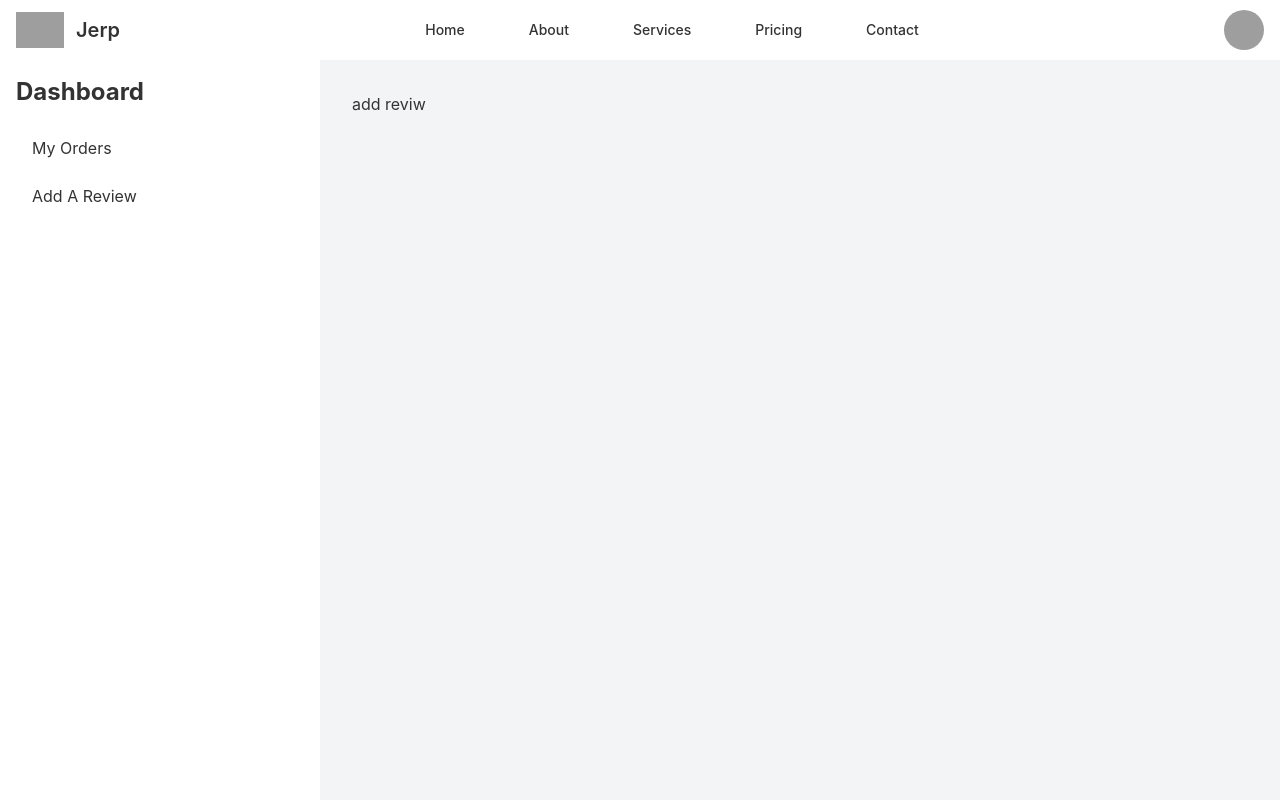
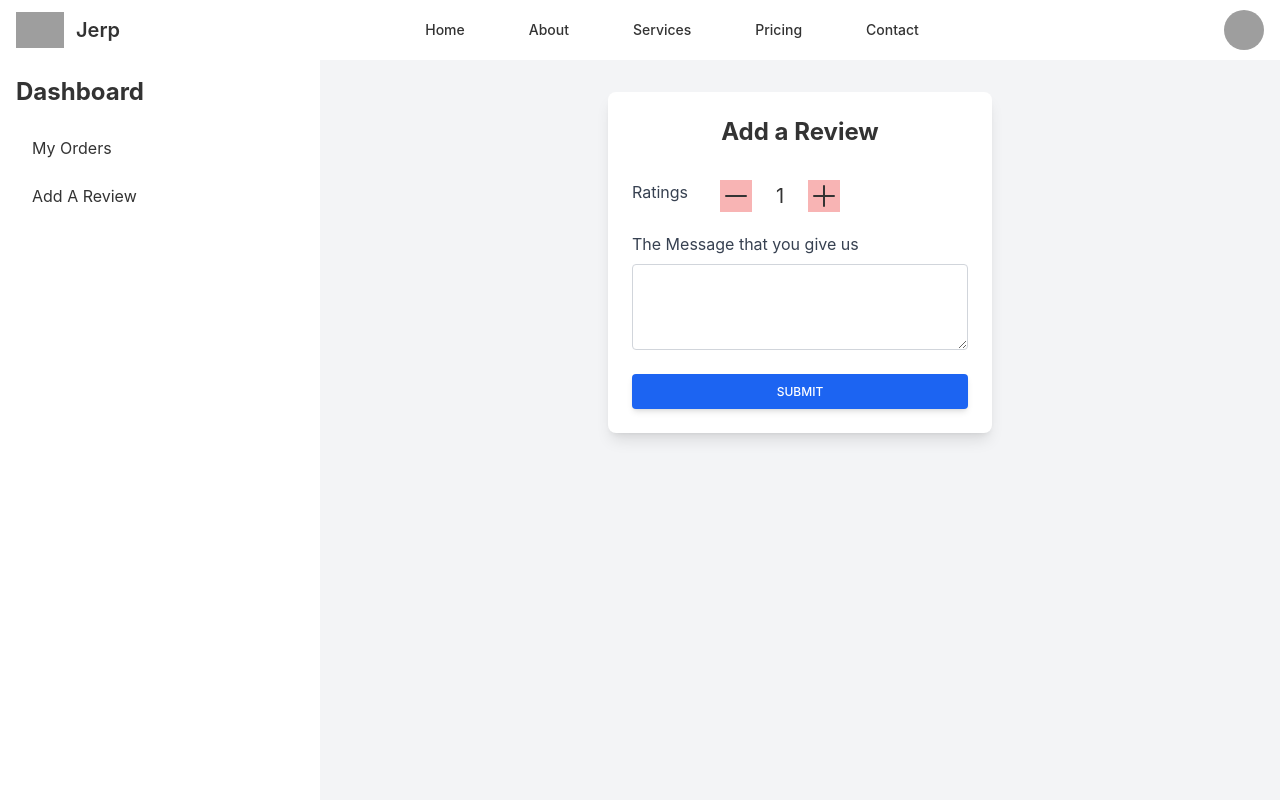
Before and after one commit to osama2kabdullah/jerp-client-side, a React (Create React App) app: page /dashboard/addreview in a window 1280 px wide. Shown: the top 800 px of the page. Built offline with nearby package versions, Linux system fonts and the light colour scheme; no server answers; sample sign-in values are in the browser's storage; grey boxes are pictures that could not be loaded.

Commit message:
upload review

```diff
--- a/src/pages/dashboard/AddReview.js
+++ b/src/pages/dashboard/AddReview.js
@@ -1,11 +1,112 @@
-import React from 'react';
+import React, { useState } from "react";
 
 const AddReview = () => {
-    return (
-        <div>
-            add reviw
+    const [ratings, setRatings] = useState(1);
+    const handleReviewSubmit = e => {
+        e.preventDefault();
+        const doc = {rating: e.target.ratings.value, reviwMessage: e.target.reviewText.value};
+        if(doc.reviwMessage){
+            fetch('http://localhost:5000/addreview', {
+                method: 'POST',
+                headers: {
+                    authorization: `Bearer ${localStorage.getItem('access_token')}`,
+                    'content-type':'application/json'
+                },
+                body: JSON.stringify(doc)
+            })
+            .then(res=>res.json())
+            .then(data=>{
+                console.log(data);
+            })
+        }
+    }
+  return (
+    <div class="block p-6 mx-auto rounded-lg shadow-lg bg-white max-w-sm">
+      <h1 className="text-center text-2xl font-bold mb-8">Add a Review</h1>
+      <form onSubmit={handleReviewSubmit}>
+        <div className="flex gap-8 mb-5">
+          <label
+            for="exampleInputPassword2"
+            class="form-label inline-block mb-2 text-gray-700"
+          >
+            Ratings
+          </label>
+          <div className="flex items-center gap-3">
+          <svg onClick={()=>{
+            if(ratings > 1){
+                setRatings(ratings - 1)
+            }
+
+            }} xmlns="http://www.w3.org/2000/svg" fill="none" viewBox="0 0 24 24" strokeWidth={1.5} stroke="currentColor" className="w-8 cursor-pointer bg-red-300 h-8">
+  <path strokeLinecap="round" strokeLinejoin="round" d="M19.5 12h-15" />
+</svg>
+
+          <input name="ratings" className="bg-white text-xl w-8 text-center" onChange={e=>setRatings(e.target.value)} value={ratings} />
+          <svg onClick={()=>{
+            if(ratings < 5){
+                setRatings(ratings + 1)
+            }
+
+            }} xmlns="http://www.w3.org/2000/svg" fill="none" viewBox="0 0 24 24" strokeWidth={1.5} stroke="currentColor" className="w-8 cursor-pointer bg-red-300 h-8">
+  <path strokeLinecap="round" strokeLinejoin="round" d="M12 4.5v15m7.5-7.5h-15" />
+</svg>
+          </div>
         </div>
-    );
+        <div class="form-group mb-6">
+          <label
+            for="exampleInputPassword2"
+            class="form-label inline-block mb-2 text-gray-700"
+          >
+            The Message that you give us
+          </label>
+          <textarea
+            name="reviewText"
+            id=""
+            className="form-control block
+        w-full
+        px-3
+        py-1.5
+        text-base
+        font-normal
+        text-gray-700
+        bg-white bg-clip-padding
+        border border-solid border-gray-300
+        rounded
+        transition
+        ease-in-out
+        m-0
+        focus:text-gray-700 focus:bg-white focus:border-blue-600 focus:outline-none"
+            cols="30"
+            rows="3"
+          ></textarea>
+        </div>
+
+        <button
+          type="submit"
+          class="
+      w-full
+      px-6
+      py-2.5
+      bg-blue-600
+      text-white
+      font-medium
+      text-xs
+      leading-tight
+      uppercase
+      rounded
+      shadow-md
+      hover:bg-blue-700 hover:shadow-lg
+      focus:bg-blue-700 focus:shadow-lg focus:outline-none focus:ring-0
+      active:bg-blue-800 active:shadow-lg
+      transition
+      duration-150
+      ease-in-out"
+        >
+          submit
+        </button>
+      </form>
+    </div>
+  );
 };
 
 export default AddReview;
--- a/src/pages/login/AltLogin.js
+++ b/src/pages/login/AltLogin.js
@@ -10,10 +10,10 @@ const AltLogin = () => {
   const navigate = useNavigate();
 
   useEffect(() => {
-    const doc = { name: user?.user?.displayName, email: user?.user?.email };
+    const doc = { name: user?.user?.displayName };
     //save to db this user
     if (user) {
-      fetch("https://damp-reef-67167.herokuapp.com/updateoradduser/" + doc.email, {
+      fetch("https://damp-reef-67167.herokuapp.com/updateoradduser/" + user?.user?.email, {
         method: "PUT",
         headers: { "content-type": "application/json" },
         body: JSON.stringify(doc),
--- a/src/pages/login/Login.js
+++ b/src/pages/login/Login.js
@@ -24,7 +24,7 @@ const Login = () => {
   const onSubmit = (data) => {
     signInWithEmailAndPassword(data.email, data.password);
 
-    const doc = {email: data.email};
+    const doc = {};
     //save to db this user
     fetch('https://damp-reef-67167.herokuapp.com/updateoradduser/'+data.email, {
       method: 'PUT',
--- a/src/pages/login/SignUp.js
+++ b/src/pages/login/SignUp.js
@@ -25,7 +25,7 @@ const SignUp = () => {
   const onSubmit = (data) => {
     if(data.ConfirmPassword === data.password){
       createUserWithEmailAndPassword(data.email, data.password);
-      const doc = {name: data.name, email: data.email};
+      const doc = {name: data.name};
       //save to db this user
       fetch('https://damp-reef-67167.herokuapp.com/updateoradduser/'+data.email, {
         method: 'PUT',
```
